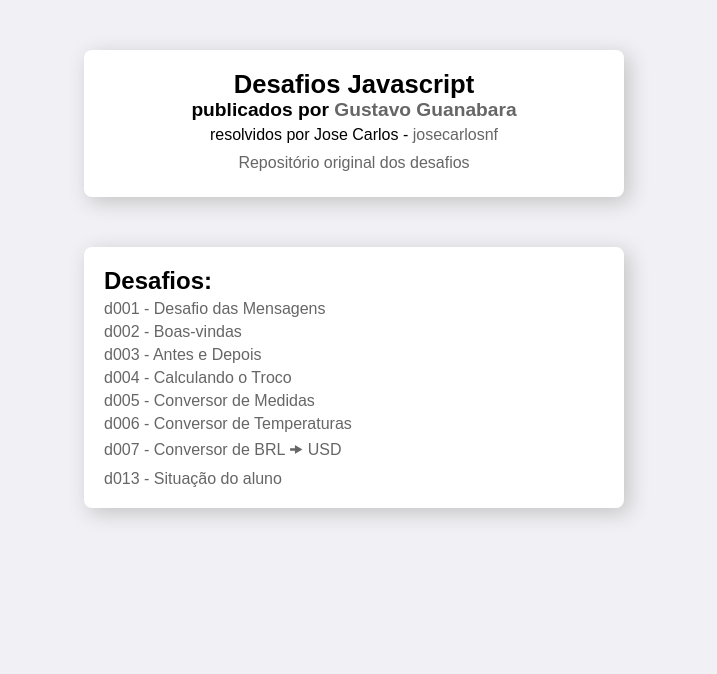
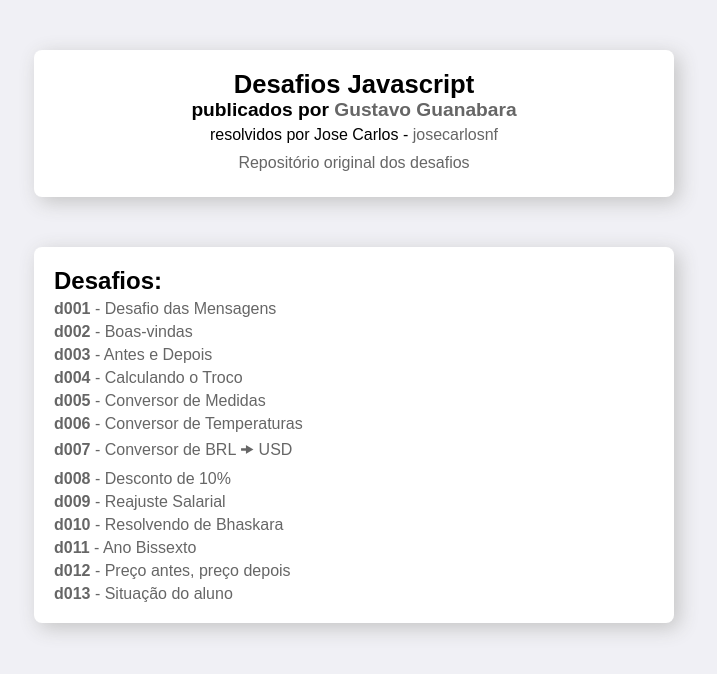
Before and after one commit to JoseCarlosNF/resolucao-javascript-guanabara, a plain HTML site: page desafios/index.html in a window 1280 px wide. Shown: the whole page, without its empty margins (286-1003 px from the left). Drawn offline with Linux system fonts and the light colour scheme.

Commit message:
Sumario / Styles

```diff
--- a/desafios/js/sumario.js
+++ b/desafios/js/sumario.js
@@ -8,9 +8,14 @@ const desafios_obj = {
   d005: "Conversor de Medidas",
   d006: "Conversor de Temperaturas",
   d007: "Conversor de BRL 🠞 USD",
+  d008: "Desconto de 10%",
+  d009: "Reajuste Salarial",
+  d010: "Resolvendo de Bhaskara",
+  d011: "Ano Bissexto",
+  d012: "Preço antes, preço depois",
   d013: "Situação do aluno",
 };
 
 Object.keys(desafios_obj).map((element) => {
-  resp.innerHTML += `<li><a href="./${element}.html">${element} - ${desafios_obj[element]}</a></li>`;
+  resp.innerHTML += `<li><a href="./${element}.html"><b>${element}</b> - ${desafios_obj[element]}</a></li>`;
 });
--- a/desafios/styles/styles.css
+++ b/desafios/styles/styles.css
@@ -13,7 +13,7 @@ body {
 
 .container {
   width: 80vw;
-  max-width: 500px;
+  max-width: 600px;
   margin-top: 50px;
   margin-left: auto;
   margin-right: auto;
@@ -32,7 +32,7 @@ body {
 
 .container-desafios {
   width: 80vw;
-  max-width: 500px;
+  max-width: 600px;
   margin: 50px auto;
   background: #fff;
   padding: 20px;
```
